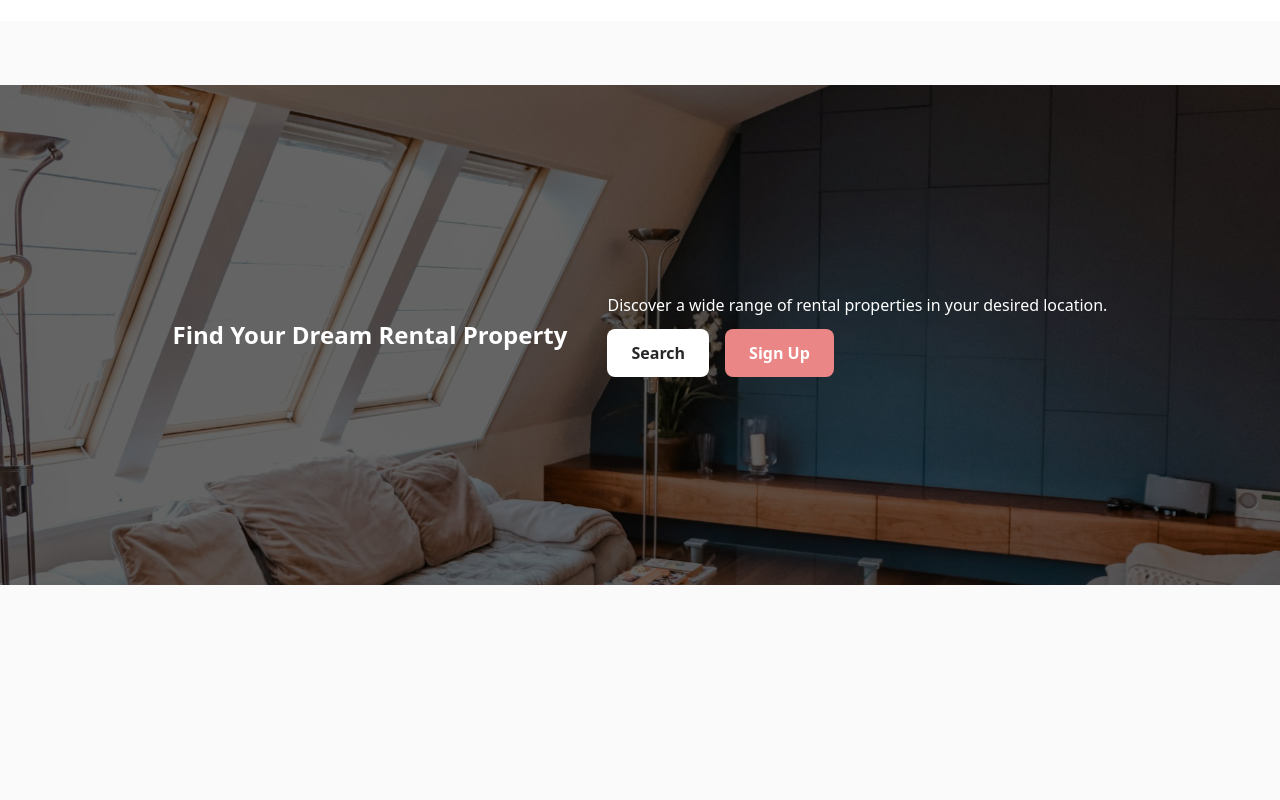
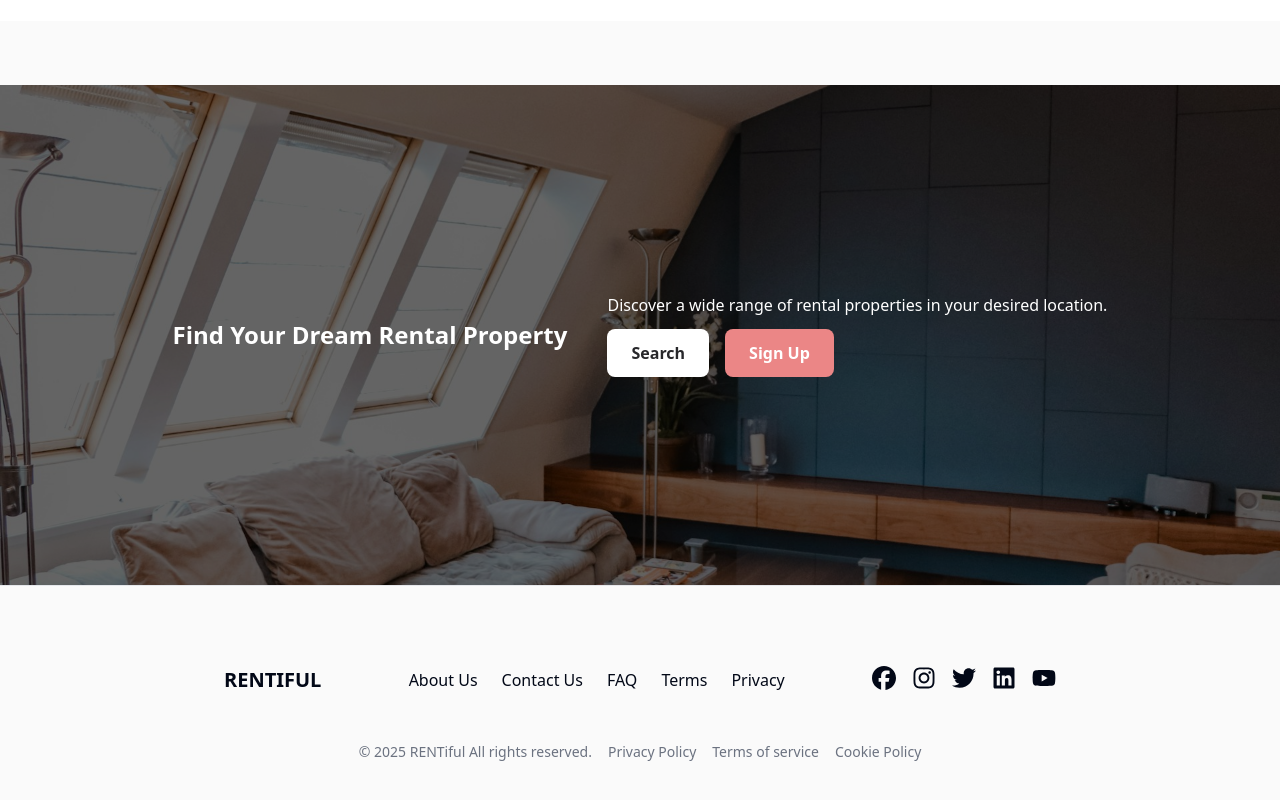
Before and after one commit to saira512dev/RealEstate, a Next.js app: page /landing in a window 1280 px wide. Shown: the part 2161-2961 px from the top of the page. Before the commit the page ends 2746 px from the top, so only its background shows below. Built offline with nearby package versions, Linux system fonts and the light colour scheme; no server answers.

Commit message:
completed footersection

```diff
--- /dev/null
+++ b/src/app/(nondashboard)/landing/FooterSection.tsx
@@ -0,0 +1,84 @@
+import Link from "next/link";
+import React from "react";
+import { FontAwesomeIcon } from "@fortawesome/react-fontawesome";
+import {
+  faFacebook,
+  faInstagram,
+  faTwitter,
+  faLinkedin,
+  faYoutube,
+} from "@fortawesome/free-brands-svg-icons";
+
+const FooterSection = () => {
+  return (
+    <footer className="border-t border-gray-200 py-20">
+      <div className="max-w-4xl mx-auto px-6 sm:px-8">
+        <div className="flex flex-col md:flex-row justify-between items-center">
+          <div className="mb-4">
+            <Link href="/" className="text-xl font-bold" scroll={false}>
+              RENTIFUL
+            </Link>
+          </div>
+          <nav className="mb-4">
+            <ul className="flex space-x-6">
+              <li>
+                <Link href="/about">About Us</Link>
+              </li>
+              <li>
+                <Link href="/contact">Contact Us</Link>
+              </li>
+              <li>
+                <Link href="/faq">FAQ</Link>
+              </li>
+              <li>
+                <Link href="/terms">Terms</Link>
+              </li>
+              <li>
+                <Link href="/privacy">Privacy</Link>
+              </li>
+            </ul>
+          </nav>
+          <div className="flex space-x-4 mb-4">
+            <a
+              href="#"
+              aria-label="Facebook"
+              className="hover-text-primary-600"
+            >
+              <FontAwesomeIcon icon={faFacebook} className="h-6 w-6" />
+            </a>
+            <a
+              href="#"
+              aria-label="Instagram"
+              className="hover-text-primary-600"
+            >
+              <FontAwesomeIcon icon={faInstagram} className="h-6 w-6" />
+            </a>
+            <a href="#" aria-label="Twitter" className="hover-text-primary-600">
+              <FontAwesomeIcon icon={faTwitter} className="h-6 w-6" />
+            </a>
+            <a
+              href="#"
+              aria-label="Linkedin"
+              className="hover-text-primary-600"
+            >
+              <FontAwesomeIcon icon={faLinkedin} className="h-6 w-6" />
+            </a>
+            <a href="#" aria-label="Youtube" className="hover-text-primary-600">
+              <FontAwesomeIcon icon={faYoutube} className="h-6 w-6" />
+            </a>
+          </div>
+        </div>
+        <div className="mt-8 text-center text-sm text-gray-500 flex justify-center space-x-4">
+          <span>
+            © {new Date().getFullYear()} RENTiful All rights reserved.
+          </span>
+          <Link href="/privacy">Privacy Policy</Link>
+          <Link href="/terms">Terms of service</Link>
+          <Link href="cookies">Cookie Policy</Link>
+        </div>
+      </div>
+    </footer>
+  );
+};
+
+export default FooterSection;
--- a/src/app/(nondashboard)/landing/page.tsx
+++ b/src/app/(nondashboard)/landing/page.tsx
@@ -3,6 +3,7 @@
 import FeaturesSection from './FeaturesSection';
 import DiscoverSection from './DiscoverSection';
 import CallToActionSection from './CallToActionSection';
+import FooterSection from './FooterSection';
 
 const Landing = () => {
   return (
@@ -11,6 +12,7 @@
         <FeaturesSection />
         <DiscoverSection />
         <CallToActionSection />
+        <FooterSection />
     </div>
   )
 }
```
